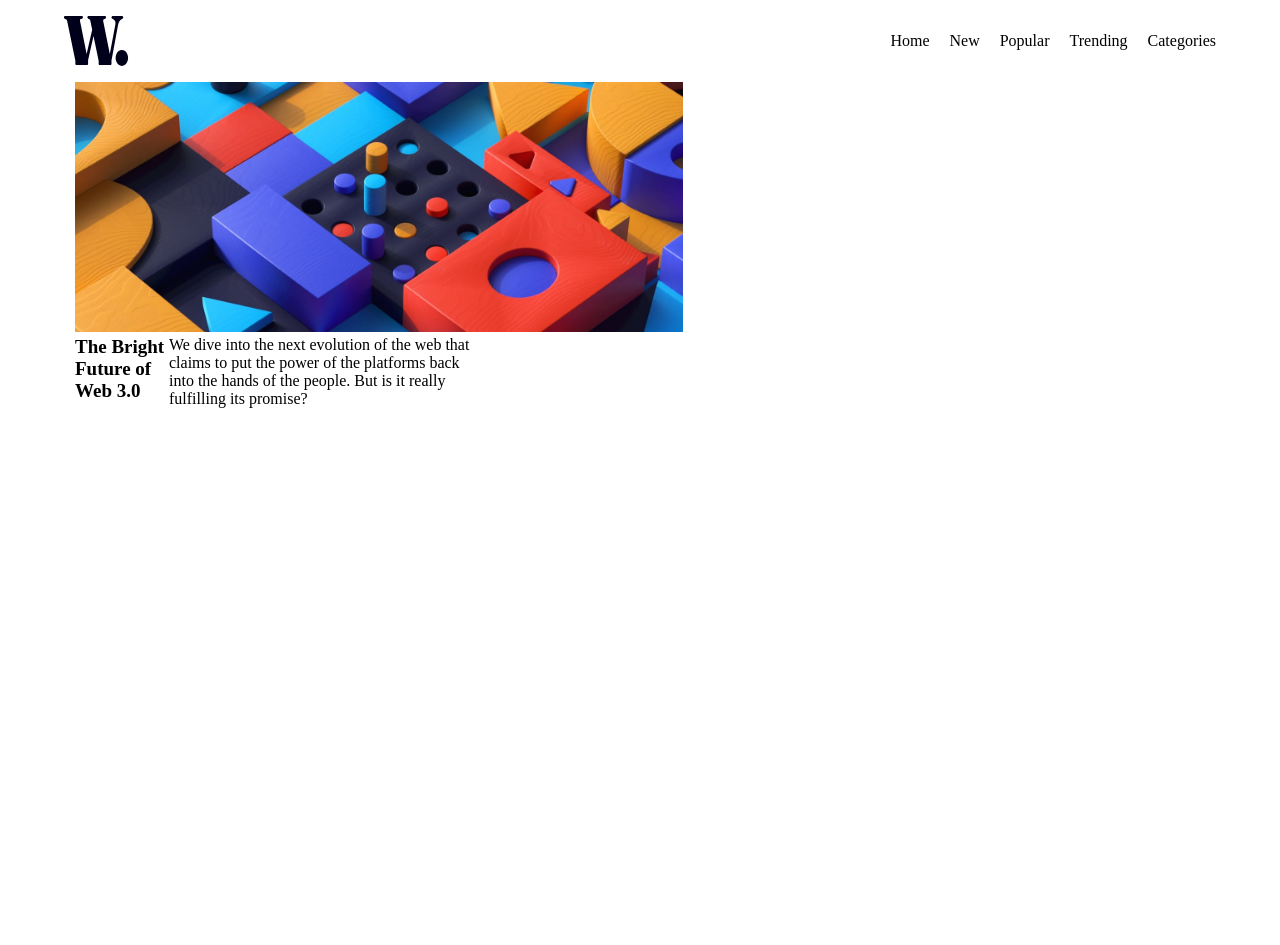
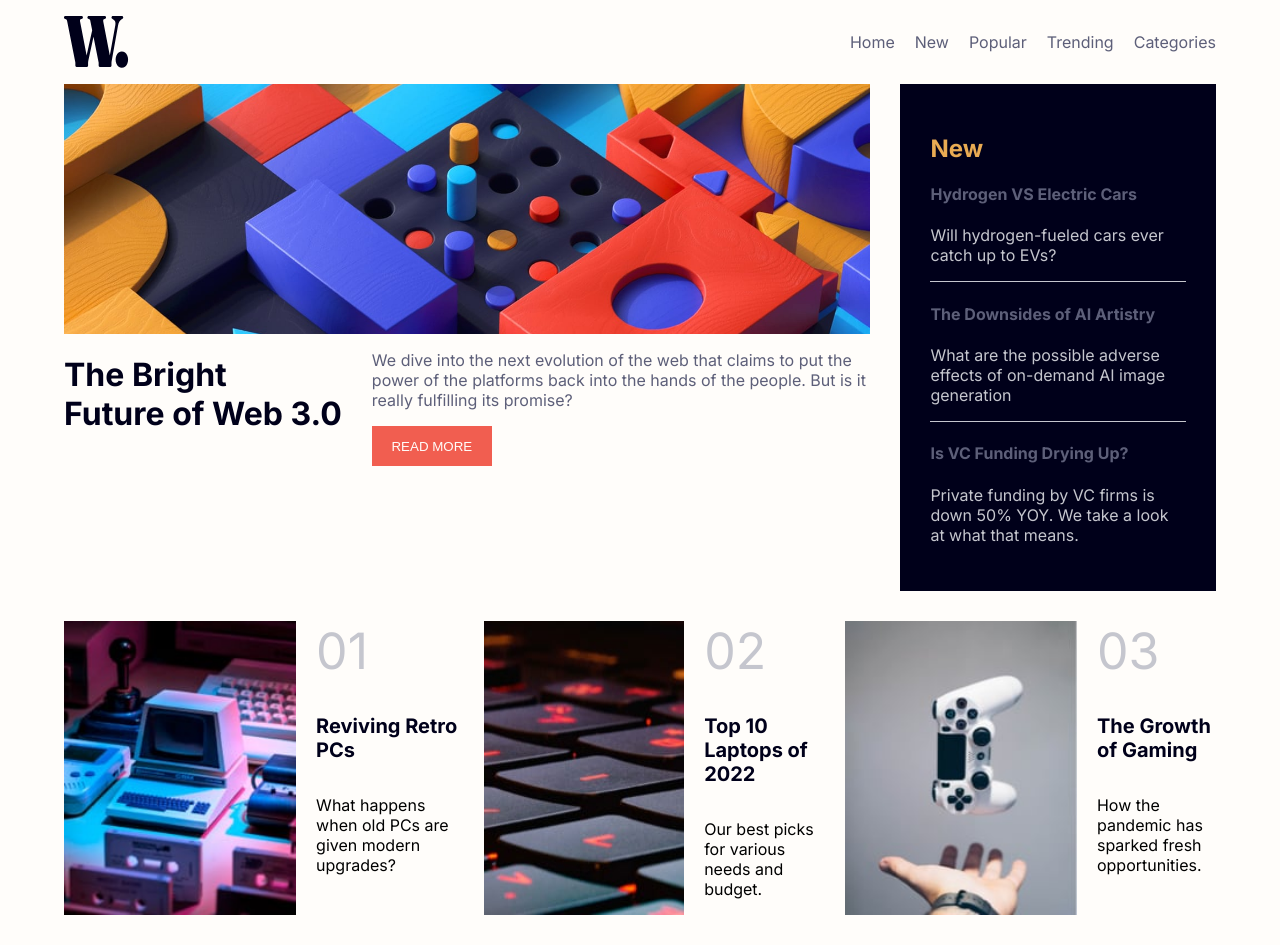
Before and after one commit to Omuganda863/WeekendOneAssignment, a plain HTML site: page index.html in a window 1280 px wide. Before the commit the page ends 800 px from the top, so only its background shows below. Drawn offline with Linux system fonts and the light colour scheme.

Commit message:
code refactor

```diff
--- a/index.html
+++ b/index.html
@@ -1,135 +1,201 @@
 <!DOCTYPE html>
 <html lang="en">
   <head>
-  <meta charset="UTF-8">
-  <meta name="viewport" content="width=device-width, initial-scale=1.0"> <!-- displays site properly based on user's device -->
+    <meta charset="UTF-8" />
+    <meta name="viewport" content="width=device-width, initial-scale=1.0" />
+    <!-- displays site properly based on user's device -->
 
-  <link rel="icon" type="image/png" sizes="32x32" href="./assets/images/favicon-32x32.png">
-
+    <link
+      rel="icon"
+      type="image/png"
+      sizes="32x32"
+      href="./assets/images/favicon-32x32.png"
+    />
+    <link rel="preconnect" href="https://fonts.googleapis.com" />
+    <link rel="preconnect" href="https://fonts.gstatic.com" crossorigin />
+    <link
+      href="https://fonts.googleapis.com/css2?family=Inter:wght@400;700;800&display=swap"
+      rel="stylesheet"
+    />
     <title>Omuganda Assignment</title>
-
 
     <style>
       body {
         margin: 0;
+        font-family: "Inter", sans-serif;
+        background-color: hsl(36, 100%, 99%);
       }
-   .nav-bar{
+      .center {
         width: 90vw;
+        max-width: 1200px;
         margin: 0 auto;
+      }
+      .nav-bar {
         padding: 1rem 0;
         display: flex;
         justify-content: space-between;
-    /* border: 1px solid black; */
+
+        color: hsl(236, 13%, 42%);
       }
-   .image-icon{
-    width: 10px;
-    display: inline-block;
-    vertical-align: middle;
-
-
-   }
-   .nav-bar ul{
+      .nav-bar ul {
         display: flex;
         gap: 20px;
         list-style: none;
       }
-   .bright{
-    display: inline-block;
-    width: 90px;
-    vertical-align: top;
-    font-weight: bold;
+      .header {
+        display: flex;
+        gap: 20px;
       }
-   .dive{
-    display:inline-block;
-    width: 310px;
-    vertical-align: top;
-    margin-right: 20px;
+      .header-image {
+        display: block;
+        width: 100%;
+        object-fit: cover;
       }
-   .button{
-    /* vertical-align: top; */
-    display: block;
-    margin-left: 167px;
-    border: 0;
-    color: white;
-    padding: 5px;
-    background-color: red;
-    width: 100px;
+      .far-left {
+        width: 70%;
       }
-   .image{
-    margin-left: 75px;
-    /* display: inline-block; */
-   }
-   .bright{
-    margin-left: 75px;
-    font-size: 19px;
-
-   }
-   .far-left{
-    display: inline-block;
-    margin-left: 750px;
-    vertical-align: text-top;
+      .far-right {
+        width: 30%;
+        background-color: hsl(240, 100%, 5%);
+        padding: 30px;
       }
 
-   .center{
-    display:inline-block;
+      .center {
+        display: flex;
+        gap: 30px;
+      }
+      .bright {
+        color: hsl(240, 100%, 5%);
+      }
+      .dive {
+        color: hsl(236, 13%, 42%);
+        max-width: 500px;
+      }
+      .button {
+        width: 120px;
+        height: 40px;
+        background-color: hsl(5, 85%, 63%);
+        color: hsl(36, 100%, 99%);
+        border: none;
+      }
+      .left-title {
+        color: hsl(35, 77%, 62%);
+      }
+      .hydrogen,
+      .ai {
+        border-bottom: 1px solid hsl(233, 8%, 79%);
+      }
+      .far-right h4 {
+        color: hsl(236, 13%, 42%);
+      }
+      .far-right p {
+        color: hsl(233, 8%, 79%);
+      }
+
+      .footer {
+        margin: 30px auto;
+        display: flex;
+        gap: 20px;
+      }
+      .footer > div {
+        display: flex;
+        gap: 20px;
+      }
+      .number {
+        font-size: 50px;
+        color: hsl(233, 8%, 79%);
+        margin: 0;
+        margin-bottom: 15px;
+      }
+      .footer h5 {
+        font-size: 1.25rem;
+        color: hsl(240, 100%, 5%);
       }
     </style>
   </head>
   <body>
-  <div class="nav-bar">
-    <img src="/assets/images/logo.svg" alt="">
+    <div class="nav-bar center">
+      <img src="/assets/images/logo.svg" alt="" />
       <ul>
         <li id="home">Home</li>
         <li id="new">New</li>
         <li id="popular">Popular</li>
-      <li id="trending"> Trending</li>
+        <li id="trending">Trending</li>
         <li id="categories">Categories</li>
       </ul>
     </div>
-  <div class="image">
-    <img src="assets/images/image-web-3-desktop.jpg" alt="" height="250px">
-
-
+    <div class="header center">
+      <div class="far-left">
+        <img
+          class="header-image"
+          src="assets/images/image-web-3-desktop.jpg"
+          alt=""
+          height="250px"
+        />
+        <div class="center">
+          <h1 class="bright">
+            The Bright<br />
+            Future of Web 3.0
+          </h1>
+          <div>
+            <p class="dive">
+              We dive into the next evolution of the web that claims to put the
+              power of the platforms back into the hands of the people. But is
+              it really fulfilling its promise?
+            </p>
+            <button class="button">READ MORE</button>
           </div>
- <div class="center">
-
-  <div class="bright">
-    The Bright Future of Web 3.0
-
         </div>
-  <div class="dive">
-    We dive into the next evolution of the web that claims to put
-  the power of the platforms back into the hands of the people.
-  But is it really fulfilling its promise?
       </div>
-
-  <!-- <button class="button">read more</button> -->
+      <div class="far-right">
+        <h2 class="left-title">New</h2>
+        <div>
+          <div class="hydrogen">
+            <h4>Hydrogen VS Electric Cars</h4>
+            <p>Will hydrogen-fueled cars ever catch up to EVs?</p>
           </div>
- <!-- <div class="far-left">
-  <p style="display: inline-block;">New</p>
-
-<div class="Hydrogen">
-  Hydrogen VS Electric Cars
-
-Will hydrogen-fueled cars ever catch up to EVs?
-</div>
-
-<div class="AI">
-  The Downsides of AI Artistry
-
+          <div class="ai">
+            <h4>The Downsides of AI Artistry</h4>
+            <p>
               What are the possible adverse effects of on-demand AI image
               generation
+            </p>
           </div>
-
           <div class="vc-funding">
-Is VC Funding Drying Up?
-
+            <h4>Is VC Funding Drying Up?</h4>
+            <p>
               Private funding by VC firms is down 50% YOY. We take a look at
               what that means.
-</div> -->
+            </p>
           </div>
-
-
-
+        </div>
+      </div>
+    </div>
+    <div class="footer center">
+      <div>
+        <img src="./assets/images/image-retro-pcs.jpg" alt="" />
+        <div class="retro">
+          <p class="number">01</p>
+          <h5>Reviving Retro PCs</h5>
+          <p>What happens when old PCs are given modern upgrades?</p>
+        </div>
+      </div>
+      <div>
+        <img src="./assets/images/image-top-laptops.jpg" alt="" />
+        <div class="laptop">
+          <p class="number">02</p>
+          <h5>Top 10 Laptops of 2022</h5>
+          <p>Our best picks for various needs and budget.</p>
+        </div>
+      </div>
+      <div>
+        <img src="./assets/images/image-gaming-growth.jpg" alt="" />
+        <div class="gaming">
+          <p class="number">03</p>
+          <h5>The Growth of Gaming</h5>
+          <p>How the pandemic has sparked fresh opportunities.</p>
+        </div>
+      </div>
+    </div>
   </body>
 </html>
```
Lines whose indentation alone changed are shown as unchanged.
